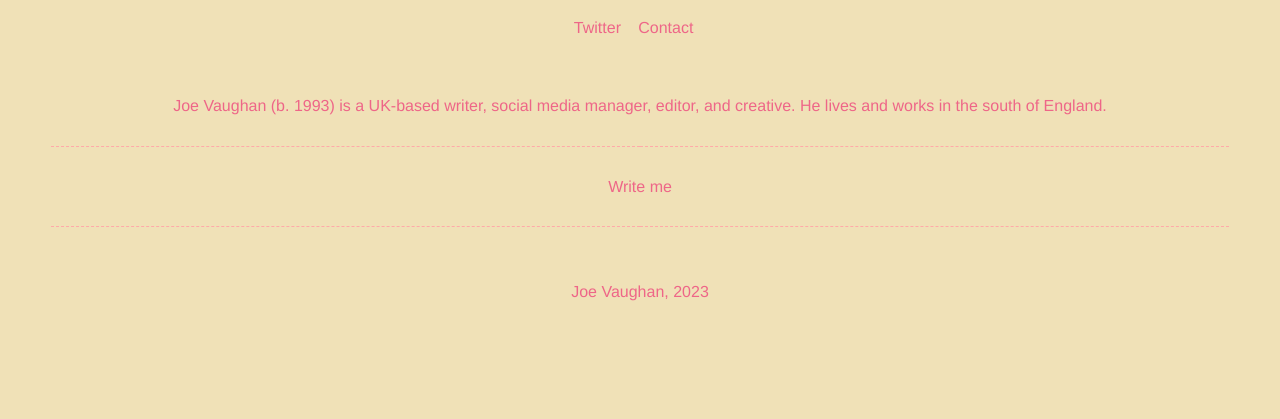
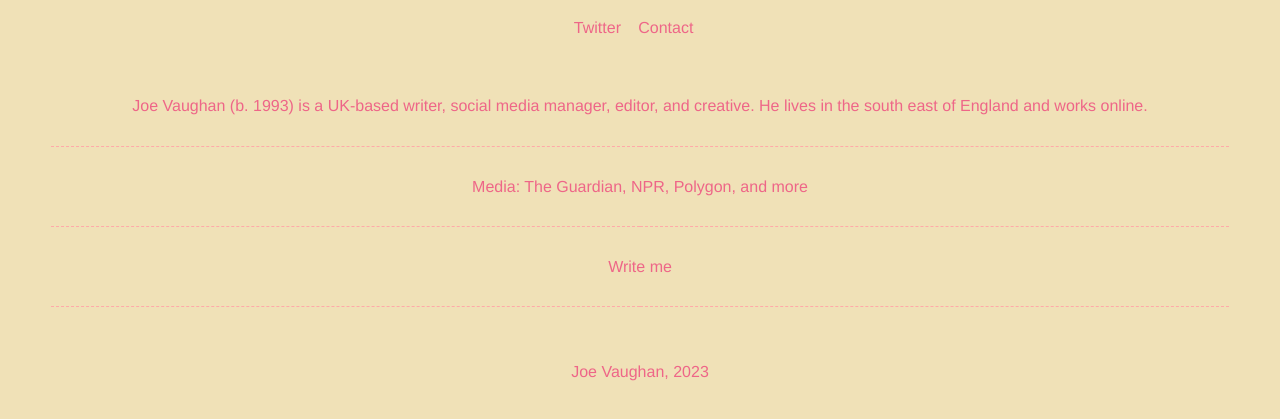
Before and after one commit to joevaugh4n/site, a plain HTML site: page index.html in a window 1280 px wide. Shown: the part 61-480 px from the top of the page. Drawn offline with Linux system fonts and the light colour scheme.

Commit message:
Update index.html

```diff
--- a/index.html
+++ b/index.html
@@ -22,7 +22,14 @@
         <table class="content">
             <tr>
                 <td colspan="2" class="default">
-                    <p><b>Joe Vaughan</b> (b. 1993) is a UK-based writer, social media manager, editor, and creative. He lives and works in the south of England.</p>
+                    <p><b>Joe Vaughan</b> (b. 1993) is a UK-based writer, social media manager, editor, and creative. He lives in the south east of England and works online.</p>
+                </td>
+            </tr>
+
+            <tr>
+                <td colspan="2" class="default">
+                    <p>
+                        <b>Media</b>: <a href="https://www.theguardian.com/books/2019/oct/22/woman-reunited-with-childhood-book-in-museum-reading-the-secret-garden">The Guardian, <a href="https://www.npr.org/2020/08/09/900498227/the-escapist-land-of-cottagecore-from-marie-antoinette-to-taylor-swift">NPR</a>, <a href="https://www.polygon.com/2020/3/26/21195434/animal-crossing-new-horizons-merl-rural-life-museum-smocks-design-clothes">Polygon</a>, and more</p>
                 </td>
             </tr>
 
```
